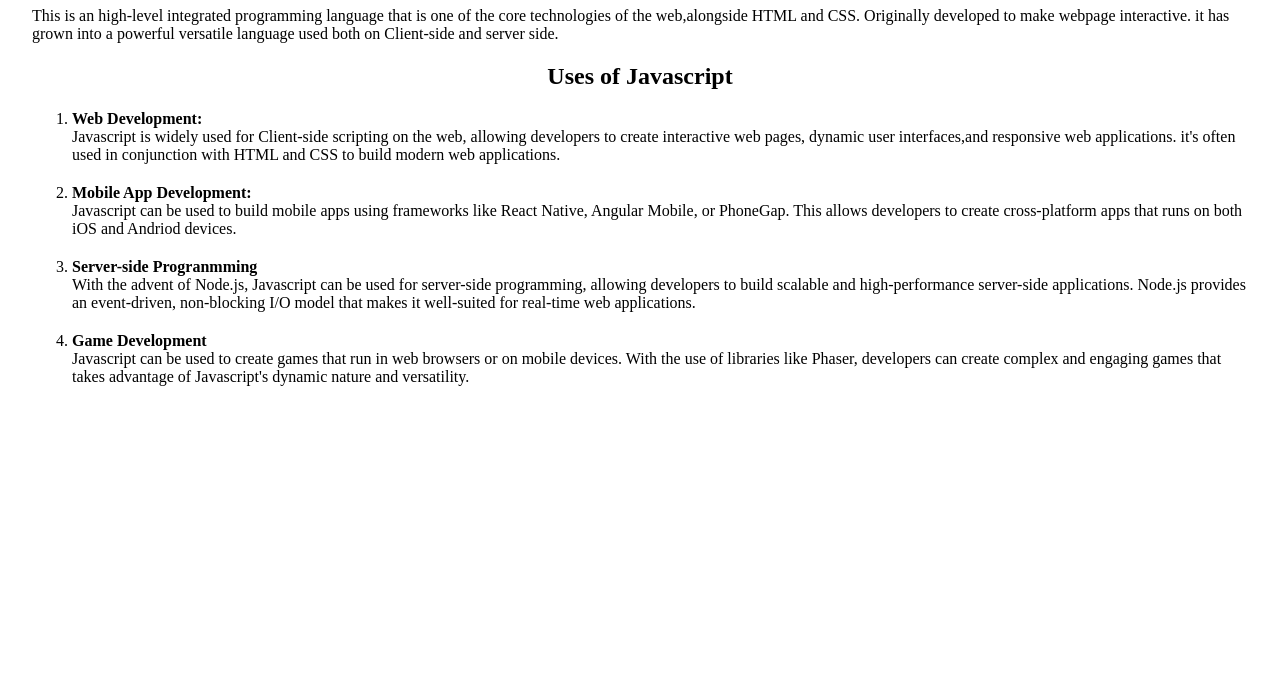
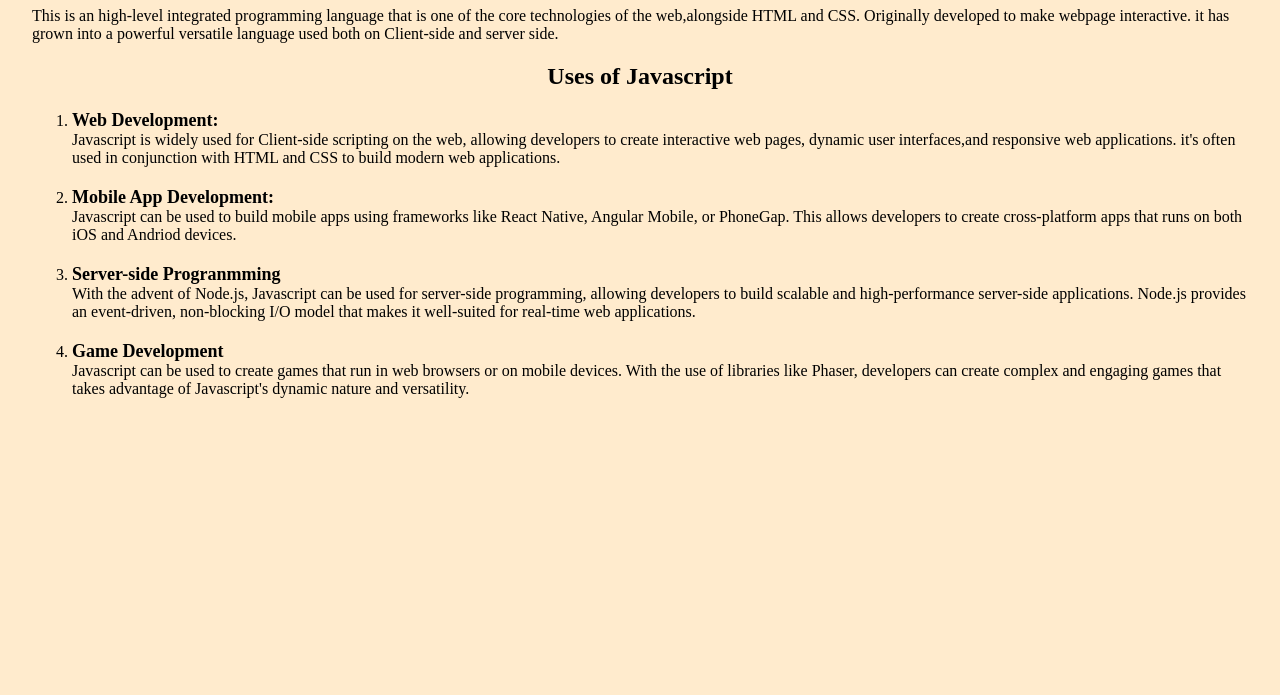
Before and after one commit to Jessy-code-maker/JavaScript-task-, a plain HTML site: page index.html in a window 1280 px wide. Shown: the part 105-800 px from the top of the page. Drawn offline with Linux system fonts and the light colour scheme.

Commit message:
Added CSS

```diff
--- a/stylesheet.css
+++ b/stylesheet.css
@@ -8,11 +8,12 @@ body {
     font-family: 'Times New Roman', Times, serif;
     margin: 2rem;
     display: inline-block;
+    background-color: blanchedalmond;
 }
 li {
-    margin: 20px 0;
+    margin: 1.25rem 0;
 }
 
 strong {
-    font-size: 18x;
+    font-size: 18px;
 }
```
